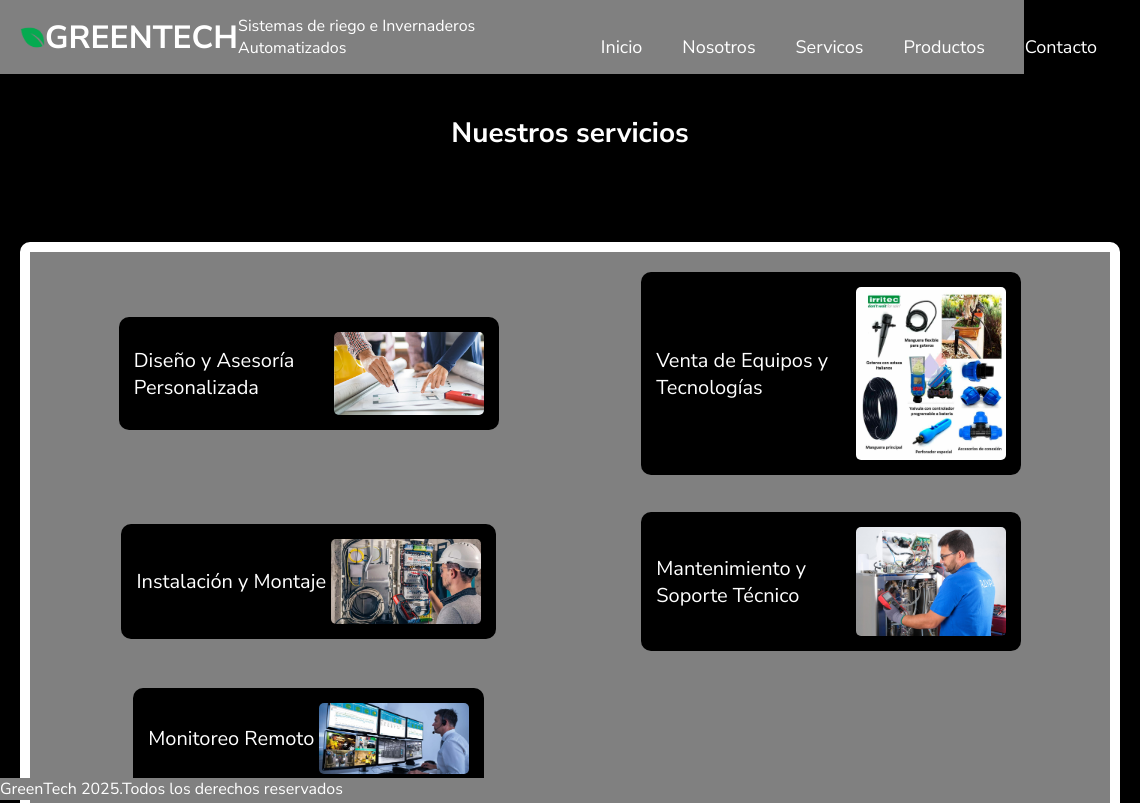
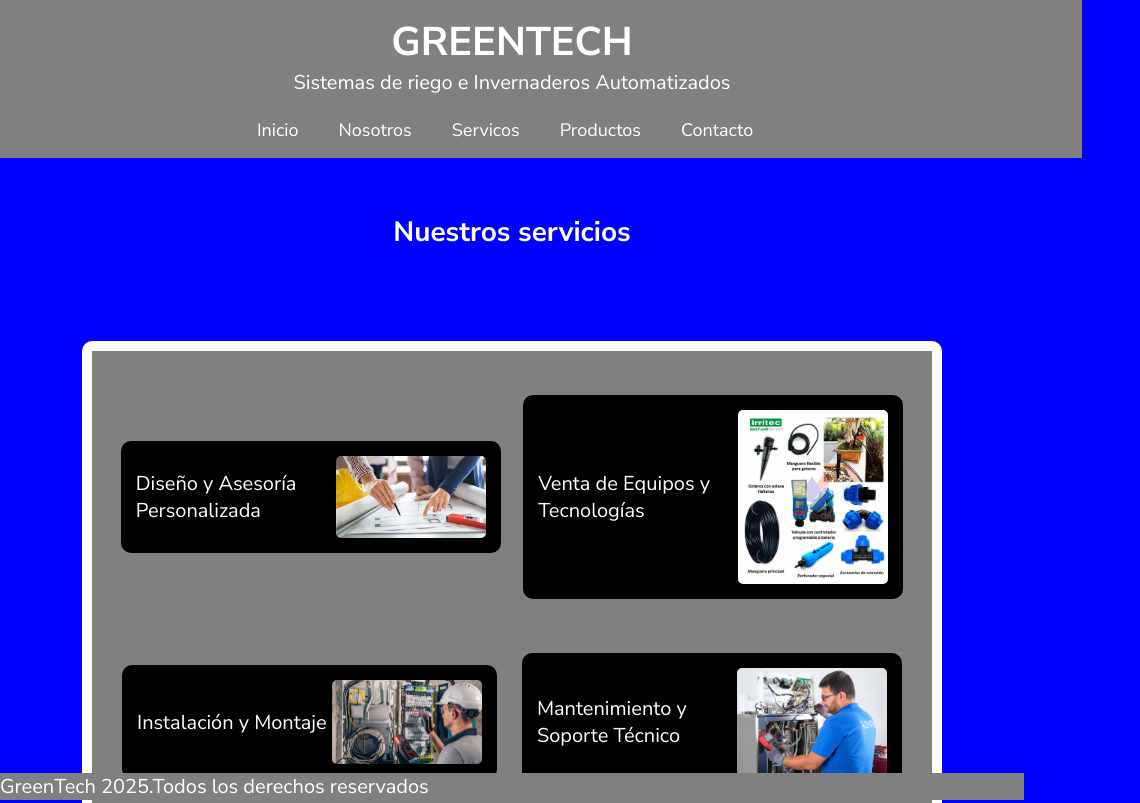
Before and after one commit to Lautaro-Campregher/Proyecto-GreenTech, a plain HTML site: page pages/servicios.html in a window 1024 px wide. Shown: the top 803 px of the page, 1140 px wide, since content can reach past the window. Drawn offline with Linux system fonts and the light colour scheme.

Commit message:
Modifcaciones en styles.css Responsive

```diff
--- a/css/style.css
+++ b/css/style.css
@@ -244,7 +244,7 @@ p {
   width: 50vh;
   height: 60vh;
   border-radius: 15px;
-  border:solid 5px white;
+  border: solid 5px white;
   gap: 20px;
 }
 
@@ -290,7 +290,6 @@ footer {
 }
 
 @media (max-width: 768px) {
-
   body {
     color: white;
     background-color: black;
@@ -306,7 +305,6 @@ footer {
     flex-direction: column;
     align-items: flex-start;
     padding: 15px 20px;
-
   }
 
   .grid-index {
@@ -318,10 +316,10 @@ footer {
   }
 
   header img {
-    display:none;
+    display: none;
   }
 
-  .sections{
+  .sections {
     width: 600px;
     margin-top: 50px;
     margin-bottom: 50px;
@@ -340,8 +338,7 @@ footer {
     align-items: center;
     width: fit-content;
     margin-left: 10%;
-  margin-top: 30px;
-
+    margin-top: 10px;
   }
 
   .contenedor-contactos {
@@ -351,11 +348,70 @@ footer {
     align-items: center;
     height: fit-content;
     width: fit-content;
-  margin-left:0.3rem;
-
+    margin-left: 0.3rem;
+  }
 }
 
+@media (min-width: 769px) and (max-width: 1024px) {
+  body {
+    color: white;
+    background-color: blue;
+    font-size: 20px;
+    display: flex;
+    flex-direction: column;
+    align-items: center;
+  }
 
+  header div {
+    display: flex;
+    padding: 15px 20px;
+    flex-direction: column;
+  }
 
+  .grid-index {
+    display: block;
+    width: 700px;
+    gap: 15px;
+    flex-direction: column;
+    align-items: flex-start;
+  }
 
+  header img {
+    display: none;
   }
+
+  .sections {
+    width: 1000px;
+    height: 800px;
+    margin-top: 15px;
+  }
+
+  .contenedor-servicios {
+    background-color: grey;
+    border: 10px solid white;
+    border-radius: 10px;
+    display: flex;
+    flex-direction: row;
+    gap: 5px;
+    padding: 20px;
+    justify-items: center;
+    align-items: center;
+    width: 800px;
+    height: 600px;
+    margin-left: 7%;
+
+    flex-wrap: wrap;
+    justify-content: space-around;
+  }
+
+  .contenedor-contactos {
+    display: flex;
+    flex-direction: column;
+    justify-content: space-between;
+    align-items: center;
+    height: fit-content;
+    width: fit-content;
+    margin-left: 0.3rem;
+    margin-top: 105px;
+  }
+}
```
Lines whose indentation alone changed are shown as unchanged.
